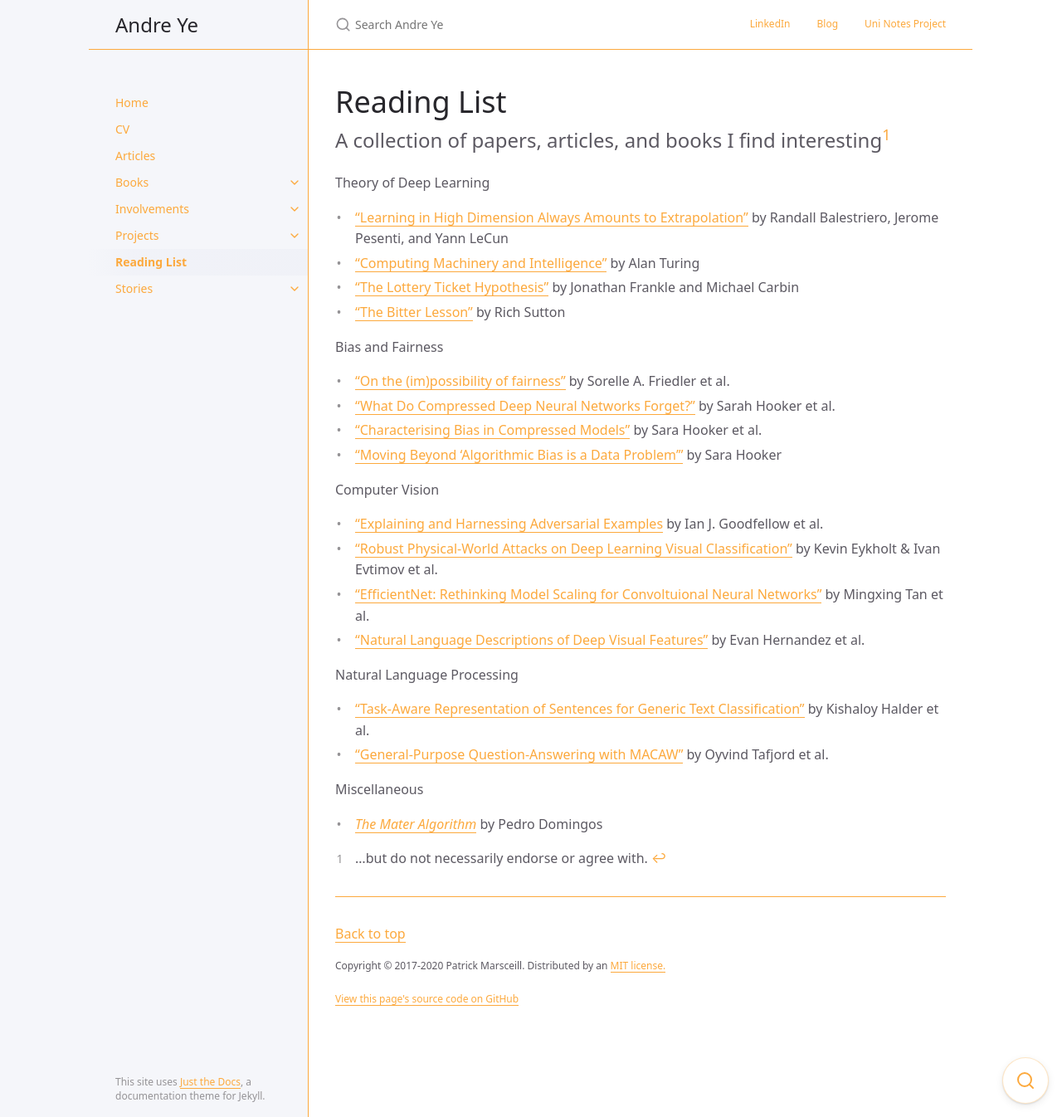
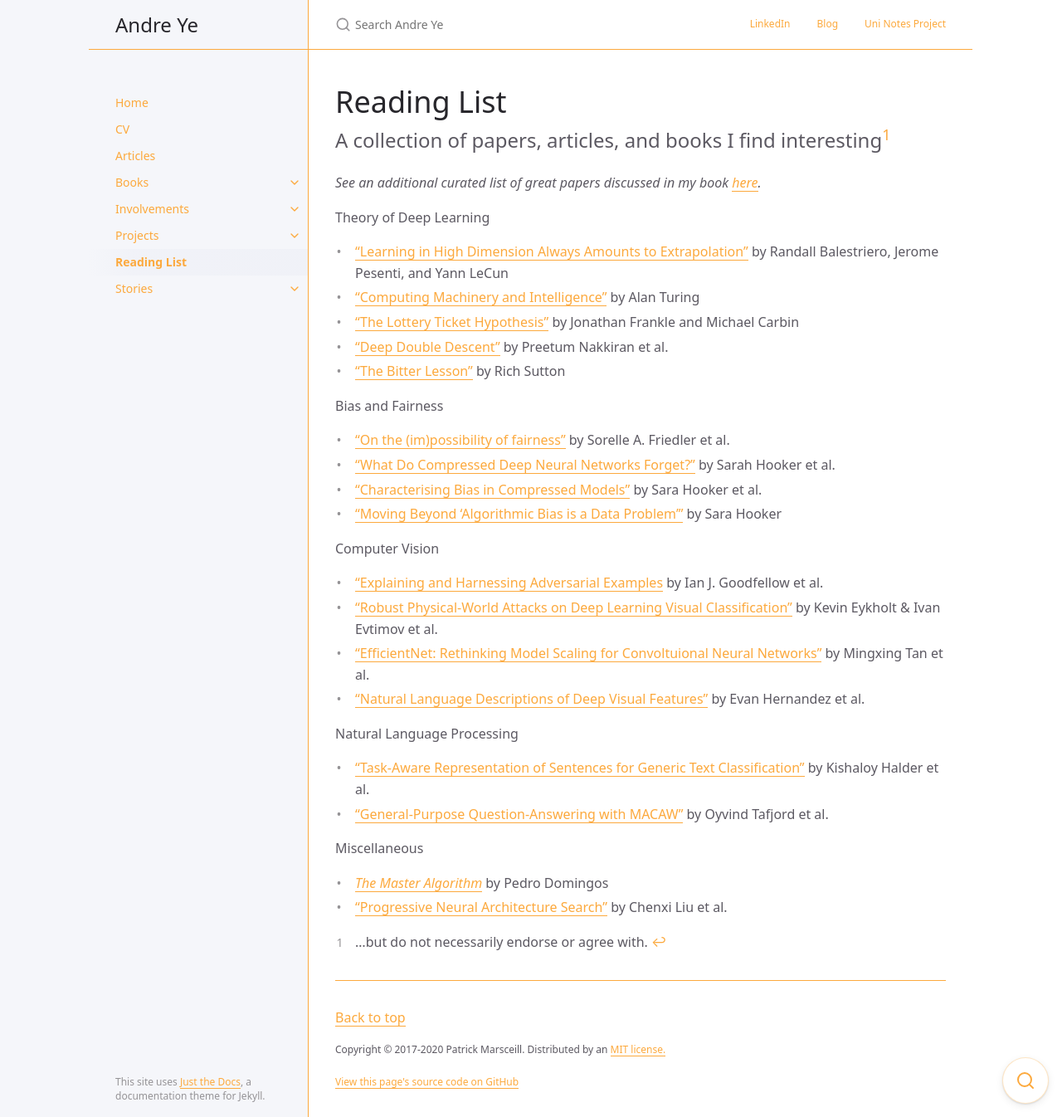
Before and after one commit to andre-ye/andre-ye.github.io-retired, a Jekyll site: the page built from docs/reading-list.md, in a window 1280 px wide and 1346 px high. Shown: the whole window at 83% size. Built offline with Jekyll 4.4.1, drawn with Linux system fonts in a browser that asks for light colours; nearby versions of some CDN libraries.

Commit message:
Update reading-list.md

```diff
--- a/docs/reading-list.md
+++ b/docs/reading-list.md
@@ -11,10 +11,13 @@ permalink: /docs/reading-list
 A collection of papers, articles, and books I find interesting[^1]
 {: .fs-6 .fw-300 }
 
+*See an additional curated list of great papers discussed in my book [here](https://andre-ye.github.io/docs/books/modern-deep-learning/#case-study-papers){:target="_blank"}.*
+
 Theory of Deep Learning
 - ["Learning in High Dimension Always Amounts to Extrapolation"](https://arxiv.org/pdf/2110.09485.pdf){:target="_blank"} by Randall Balestriero, Jerome Pesenti, and Yann LeCun
 - ["Computing Machinery and Intelligence"](https://academic.oup.com/mind/article/LIX/236/433/986238){:target="_blank"} by Alan Turing
 - ["The Lottery Ticket Hypothesis"](https://arxiv.org/pdf/1803.03635.pdf){:target="_blank"} by Jonathan Frankle and Michael Carbin
+- ["Deep Double Descent"](https://arxiv.org/pdf/1912.02292.pdf){:target="_blank"} by Preetum Nakkiran et al.
 - ["The Bitter Lesson"](http://www.incompleteideas.net/IncIdeas/BitterLesson.html){:target="_blank"} by Rich Sutton
 
 Bias and Fairness
@@ -34,6 +37,7 @@ Natural Language Processing
 - ["General-Purpose Question-Answering with MACAW"](https://arxiv.org/pdf/2109.02593.pdf){:target="_blank"} by Oyvind Tafjord et al.
 
 Miscellaneous
-- [*The Mater Algorithm*](https://www.basicbooks.com/titles/pedro-domingos/the-master-algorithm/9780465061921/){:target="_blank"} by Pedro Domingos
+- [*The Master Algorithm*](https://www.basicbooks.com/titles/pedro-domingos/the-master-algorithm/9780465061921/){:target="_blank"} by Pedro Domingos
+- ["Progressive Neural Architecture Search"](https://arxiv.org/pdf/1712.00559.pdf){:target="_blank"} by Chenxi Liu et al.
 
 [^1]: ...but do not necessarily endorse or agree with.
```
